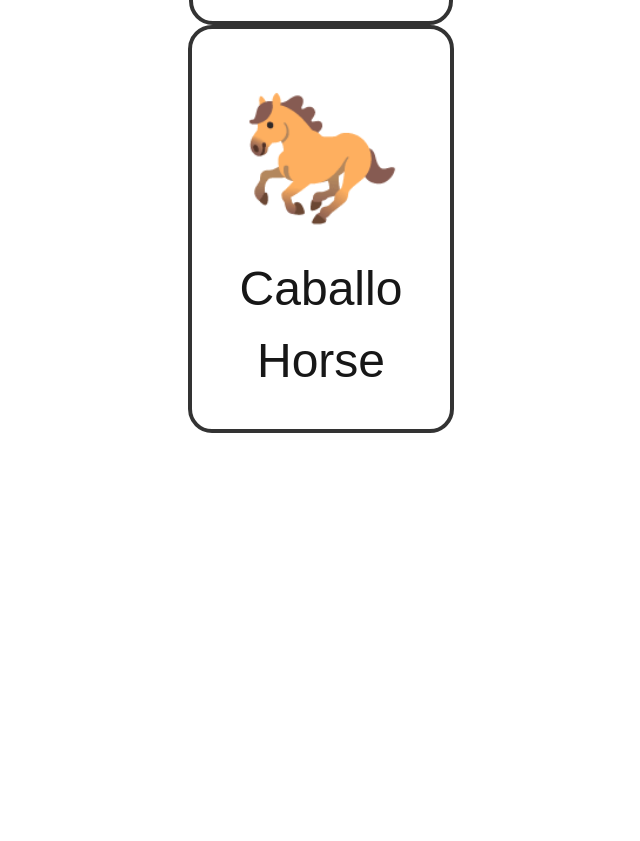
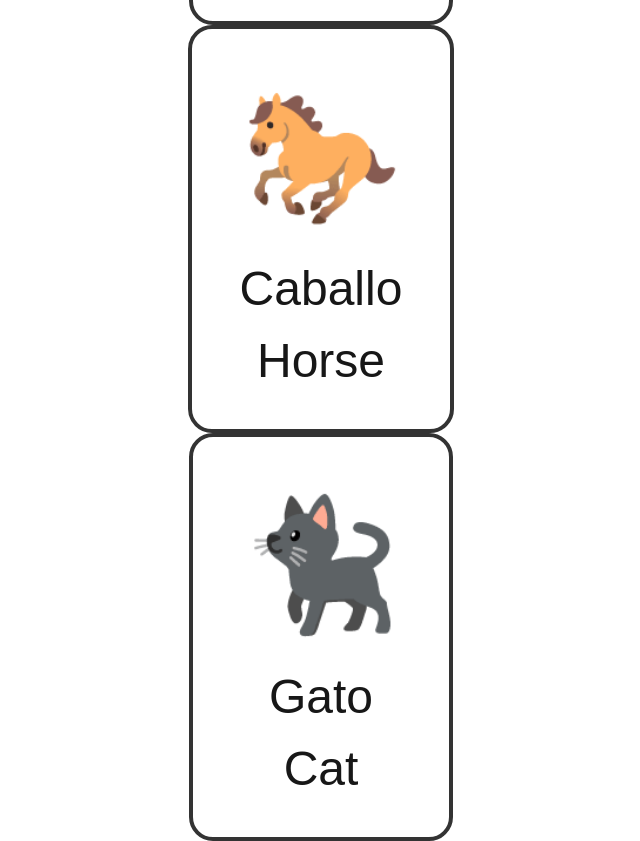
Before and after one commit to danielcampo1/primeras-palabras, a Next.js app: page / in a window 1280 px wide. Shown: the part 383-1224 px from the top of the page, without its empty margins (319-959 px from the left). Before the commit the page ends 816 px from the top, so only its background shows below. Built offline with nearby package versions, Linux system fonts and the light colour scheme.

Commit message:
render words cards from words list

```diff
--- a/app/page.tsx
+++ b/app/page.tsx
@@ -1,3 +1,11 @@
+import { words } from "./words";
+
+type WordCardProps = {
+  emoji: string;
+  es: string;
+  en: string;
+};
+
 export default function Home() {
   return (
     <main
@@ -7,17 +15,12 @@ export default function Home() {
         placeItems: "center",
       }}
     >
-      <WordCard emoji="🐕" es="Perro" en="Dog" />
-      <WordCard emoji="🐎" es="Caballo" en="Horse" />
+      {words.map((word) => (
+        <WordCard key={word.id} emoji={word.emoji} es={word.es} en={word.en} />
+      ))}
     </main>
   );
 }
-
-type WordCardProps = {
-  emoji: string;
-  es: string;
-  en: string;
-};
 
 function WordCard({ emoji, es, en }: WordCardProps) {
   return (
--- a/app/words.ts
+++ b/app/words.ts
@@ -8,5 +8,5 @@ export type Word = {
 export const words: Word[] = [
   { id: "perro", es: "Perro", en: "Dog", emoji: "🐕" },
   { id: "caballo", es: "Caballo", en: "Horse", emoji: "🐎" },
-  { id: "Gato", es: "Gato", en: "Cat", emoji: "🐈‍⬛" },
+  { id: "gato", es: "Gato", en: "Cat", emoji: "🐈‍⬛" },
 ];
```
